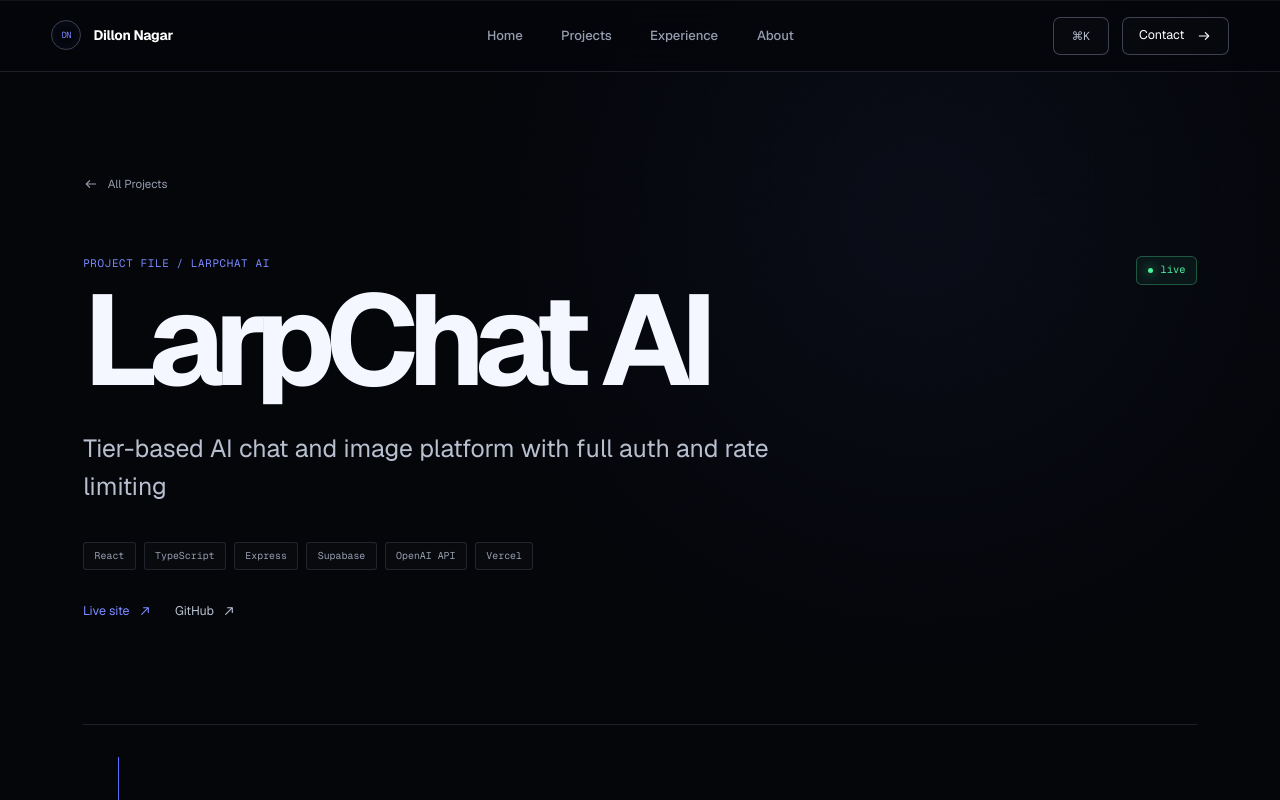
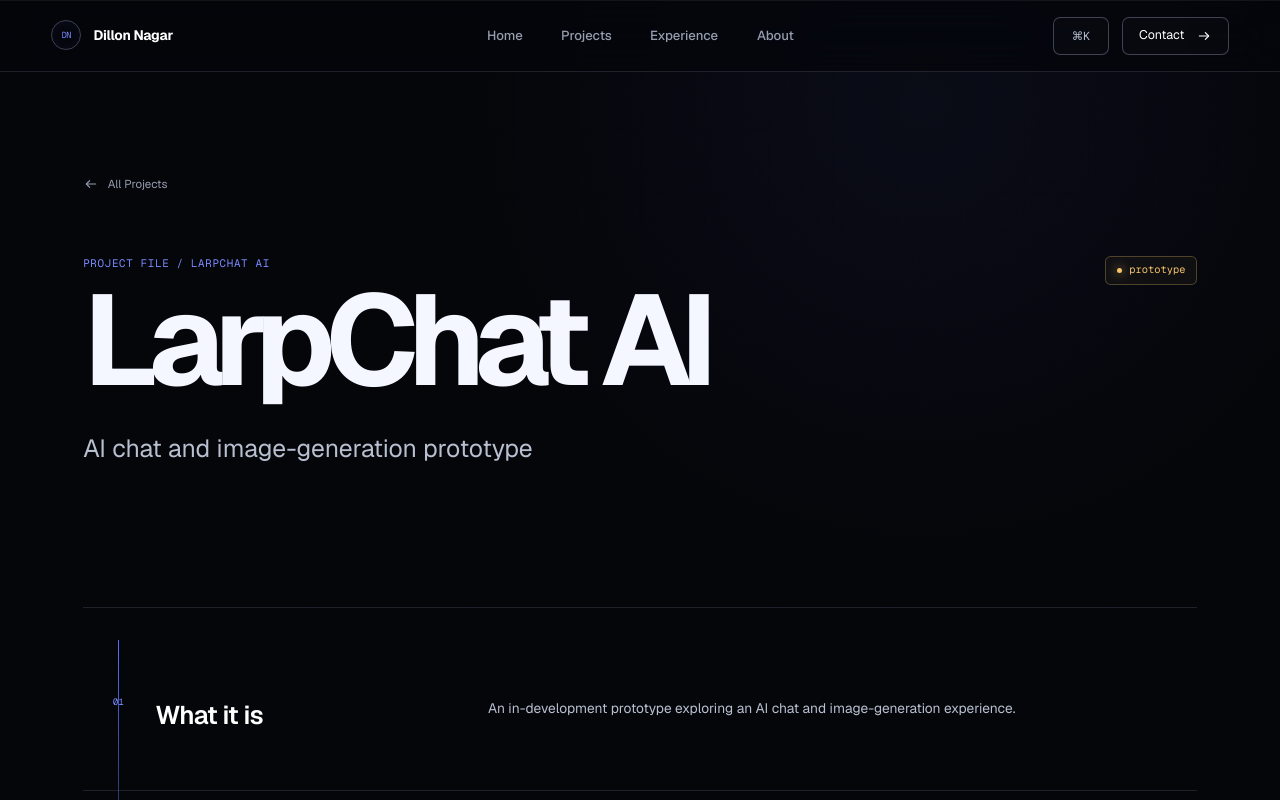
Before and after one commit to Manateek1/dillonnagar.com, a Next.js app: page /projects/larpchat-ai in a window 1280 px wide. Shown: the top 800 px of the page. Built offline with nearby package versions, Linux system fonts and the light colour scheme.

Commit message:
Update portfolio content from nagarfiles

```diff
--- a/app/about/page.tsx
+++ b/app/about/page.tsx
@@ -43,13 +43,14 @@ export default function AboutPage() {
           <Link href="/projects/larpchat-ai" className="inline-signal-link">
             LarpChat AI
           </Link>
-          , a tier-based AI chat platform with server-side plan enforcement and rate limiting.
+          , an AI chat and image-generation prototype in development.
         </p>
         <p>
-          Outside of software, I serve as Director of Fundraising for Acalanes
-          Robotics (FRC Team 7686), where I manage the budget and lead sponsor outreach. I also
-          founded Voices United, a beginner-friendly English conversation and ESL practice program
-          for young non-native speakers in the Lafayette community.
+          Outside of software, I serve as Operations Director for Aquabot, Acalanes Robotics&apos; FTC
+          Team 26567, contributing to sponsorship outreach, team logistics, and mentoring younger
+          students. I founded Acalanes Data Science Club, a beginner-friendly, project-driven group
+          exploring questions with data, AI, and code. I also founded Voices United, a
+          beginner-friendly English conversation program for young English learners.
         </p>
         <p>
           In Summer 2026 I completed a private wealth management internship at Clarus
@@ -67,7 +68,7 @@ export default function AboutPage() {
         <div className="about-fact">
           <p>Education</p>
           <strong>Acalanes High School · Lafayette, CA</strong>
-          <span>Expected May 2028 · GPA ~4.0 unweighted / 4.2 weighted</span>
+          <span>Expected May 2028</span>
         </div>
         <div className="about-fact">
           <p>Published Writing</p>
--- a/app/projects/chudgames/page.tsx
+++ b/app/projects/chudgames/page.tsx
@@ -8,7 +8,7 @@ export default function ChudGamesPage() {
   return (
     <CaseStudyLayout
       name="ChudGames"
-      tagline="Browser game launcher and arcade suite with 10 playable games"
+      tagline="Browser arcade built on a shared game engine"
       status="live"
       stack={["React", "Vite", "TypeScript", "WebAudio API"]}
       liveUrl="https://chudgames.vercel.app"
@@ -17,12 +17,12 @@ export default function ChudGamesPage() {
         {
           title: "What it is",
           content:
-            "ChudGames is a browser-based game launcher featuring 10 playable games built on a shared engine. It includes a neon-styled UI, daily challenges, local achievements, high score tracking, and full mobile/touch support.",
+            "ChudGames is a browser-based game launcher and arcade with a collection of games, including Apex Run and FortLite. It includes a neon UI, daily challenges, local achievements, high-score tracking, and desktop and mobile input.",
         },
         {
           title: "Role",
           content:
-            "Founder and developer — sole engineer. Designed and built the shared game engine, launcher shell, and all 10 games.",
+            "Founder and developer — sole engineer. Designed and built the shared game engine, launcher shell, and its games.",
         },
         {
           title: "Tech Stack",
@@ -34,17 +34,12 @@ export default function ChudGamesPage() {
           ],
         },
         {
-          title: "Games",
+          title: "Selected Games",
           content: [
+            "Apex Run",
             "Neon Dodger",
             "Asteroids Pulse",
-            "Brick Breaker Blitz",
             "FortLite",
-            "Void Survival",
-            "Rhythm Tap",
-            "Precision Runner",
-            "Fusion 2048",
-            "Memory Match",
             "Pong Neon (single player + two-player duel)",
           ],
         },
--- a/app/projects/larpchat-ai/page.tsx
+++ b/app/projects/larpchat-ai/page.tsx
@@ -8,69 +8,21 @@ export default function LarpChatAIPage() {
   return (
     <CaseStudyLayout
       name="LarpChat AI"
-      tagline="Tier-based AI chat and image platform with full auth and rate limiting"
-      status="live"
-      stack={["React", "TypeScript", "Express", "Supabase", "OpenAI API", "Vercel"]}
-      liveUrl="https://larpchatai.vercel.app"
-      githubUrl="https://github.com/Manateek1/larpchatai"
+      tagline="AI chat and image-generation prototype"
+      status="prototype"
+      stack={[]}
       sections={[
         {
           title: "What it is",
-          content:
-            "LarpChat AI is a full-stack AI chat and image generation platform with tiered access. Users can chat with AI models and generate images, with different capabilities depending on whether they're a guest, free user, or Plus subscriber.",
+          content: "An in-development prototype exploring an AI chat and image-generation experience.",
         },
         {
           title: "Role",
-          content:
-            "Founder and developer — sole engineer. Built the full stack: React frontend, Express backend, Supabase auth, OpenAI integration, rate limiting, usage tracking, and Vercel deployment pipeline.",
-        },
-        {
-          title: "Tech Stack",
-          content: [
-            "React + TypeScript — frontend SPA",
-            "Express + TypeScript — backend server with serverless Vercel function entrypoints",
-            "Supabase — email/password auth, user profiles, subscriptions, usage tracking",
-            "OpenAI API — chat completions and image generation, server-side only",
-            "Vercel — deployment with serverless API routes",
-          ],
-        },
-        {
-          title: "Tier System",
-          content: [
-            "Guest: basic model access, strict IP-based rate limits, no account required",
-            "Free: smarter model, higher daily limits, requires sign-in",
-            "Plus: frontier model, highest limits, requires active subscription",
-            "Plan enforcement happens entirely server-side — the client cannot spoof a tier",
-          ],
-        },
-        {
-          title: "Key Features",
-          content: [
-            "Chat and image generation with tier-based model routing",
-            "Supabase auth with session persistence across visits",
-            "IP-based guest limits and user-based signed-in limits",
-            "Daily usage tracking in a usage_events table",
-            "Structured server-side logging for blocked requests and model usage",
-            "PDF upload parsing (attachments gated to signed-in users)",
-            "AI-generated chat titles using a lightweight model",
-            "Public landing page, pricing page, and /app workspace",
-          ],
-        },
-        {
-          title: "Security",
-          content: [
-            "OpenAI API key is server-only — never exposed to the browser",
-            "Supabase service role key is server-only",
-            "Row Level Security on all Supabase tables",
-            "All plan enforcement and model selection happens on the backend",
-            "Upload requests are minute-rate-limited server-side",
-            "Structured logs capture abuse patterns without storing user content",
-          ],
+          content: "Founder and developer.",
         },
         {
           title: "Current Status",
-          content:
-            "Live at larpchatai.vercel.app. Active development — Stripe billing for Plus tier is the next planned milestone.",
+          content: "Prototype under development.",
         },
       ]}
     />
--- a/components/home/ExperienceMap.tsx
+++ b/components/home/ExperienceMap.tsx
@@ -13,14 +13,15 @@ const lanes = [
     category: "Finance & Operations",
     items: [
       "Private Wealth Management Intern — Clarus Group",
-      "Operations Assistant — Acalanes UHSD",
-      "Internet Marketing — Lakewood Ace Hardware",
+      "Athletics & Event Operations — Acalanes UHSD",
+      "Digital Operations — Ace Hardware",
     ],
   },
   {
     category: "Leadership",
     items: [
-      "Fundraising Director — Acalanes Robotics FRC 7686",
+      "Operations Director — Aquabot, FTC Team 26567",
+      "Founder & President — Acalanes Data Science Club",
       "Founder & Organizer — Voices United",
     ],
   },
--- a/components/projects/CaseStudyLayout.tsx
+++ b/components/projects/CaseStudyLayout.tsx
@@ -41,11 +41,14 @@ export default function CaseStudyLayout({
           <span className={`status-signal status-${status}`}><i />{status}</span>
         </div>
         <p className="case-study-tagline">{tagline}</p>
+        {stack.length > 0 ? (
           <div className="case-study-stack">
             {stack.map((tech) => (
               <Badge key={tech}>{tech}</Badge>
             ))}
           </div>
+        ) : null}
+        {liveUrl || githubUrl ? (
           <div className="case-study-actions">
             {liveUrl && (
               <a href={liveUrl} target="_blank" rel="noopener noreferrer" data-magnetic>
@@ -58,6 +61,7 @@ export default function CaseStudyLayout({
               </a>
             )}
           </div>
+        ) : null}
       </header>
 
       <div className="case-study-sections">
--- a/data/projects.ts
+++ b/data/projects.ts
@@ -30,13 +30,13 @@ export const projects: Project[] = [
   {
     slug: "capital-in-code",
     name: "Capital in Code",
-    tagline: "Independent quantitative research at the intersection of markets and code",
+    tagline: "Code-based market research with clear methods and limits",
     description:
-      "An independent research portfolio that explores investing questions with code, financial data, charts, and plain-language analysis. CIC-001, The Overnight Effect, examines where SPY's historical adjusted growth occurred.",
-    role: "Founder and researcher",
-    stack: ["Python", "Quantitative Research", "Financial Modeling"],
+      "A public portfolio of investing and quantitative research projects. CIC-001 studies historical SPY overnight and regular-hours returns; CIC-002, CycleQuant, is a Bitcoin paper-trading experiment. The work is educational research, not evidence of a profitable strategy.",
+    role: "Founder, researcher, and developer",
+    stack: ["Python", "FastAPI", "Quantitative Research"],
     status: "live",
-    liveUrl: "https://capitalincode.vercel.app",
+    liveUrl: "https://capitalincode.com",
     githubUrl: "https://github.com/Manateek1/Capital-in-Code",
     featured: true,
   },
@@ -68,23 +68,21 @@ export const projects: Project[] = [
   {
     slug: "larpchat-ai",
     name: "LarpChat AI",
-    tagline: "Tier-based AI chat and image platform with full auth and rate limiting",
+    tagline: "AI chat and image-generation prototype",
     description:
-      "A full-stack AI web app with guest, free, and plus tiers. Supports chat and image generation, Supabase auth, IP-based guest limits, daily usage tracking, and structured server-side logging.",
-    role: "Founder and developer — sole engineer",
-    stack: ["React", "TypeScript", "Express", "Supabase", "OpenAI API", "Vercel"],
-    status: "live",
-    liveUrl: "https://larpchatai.vercel.app",
-    githubUrl: "https://github.com/Manateek1/larpchatai",
+      "An in-development prototype exploring an AI chat and image-generation experience.",
+    role: "Founder and developer",
+    stack: [],
+    status: "prototype",
     featured: false,
     caseStudy: "/projects/larpchat-ai",
   },
   {
     slug: "chudgames",
     name: "ChudGames",
-    tagline: "Browser game launcher with 10 playable games",
+    tagline: "Browser arcade built on a shared game engine",
     description:
-      "A web game launcher and arcade suite featuring 10 playable games built on a shared engine. Includes Neon Dodger, Asteroids Pulse, FortLite, Pong, and more — with daily challenges, achievements, and mobile support.",
+      "A browser game launcher and arcade built on a shared engine, with original games, daily challenges, and local achievements.",
     role: "Founder and developer — sole engineer",
     stack: ["React", "Vite", "TypeScript", "WebAudio API"],
     status: "live",
```
Also changed, not shown: data/experience.ts (+30 -22 lines). Lines whose indentation alone changed are shown as unchanged.
